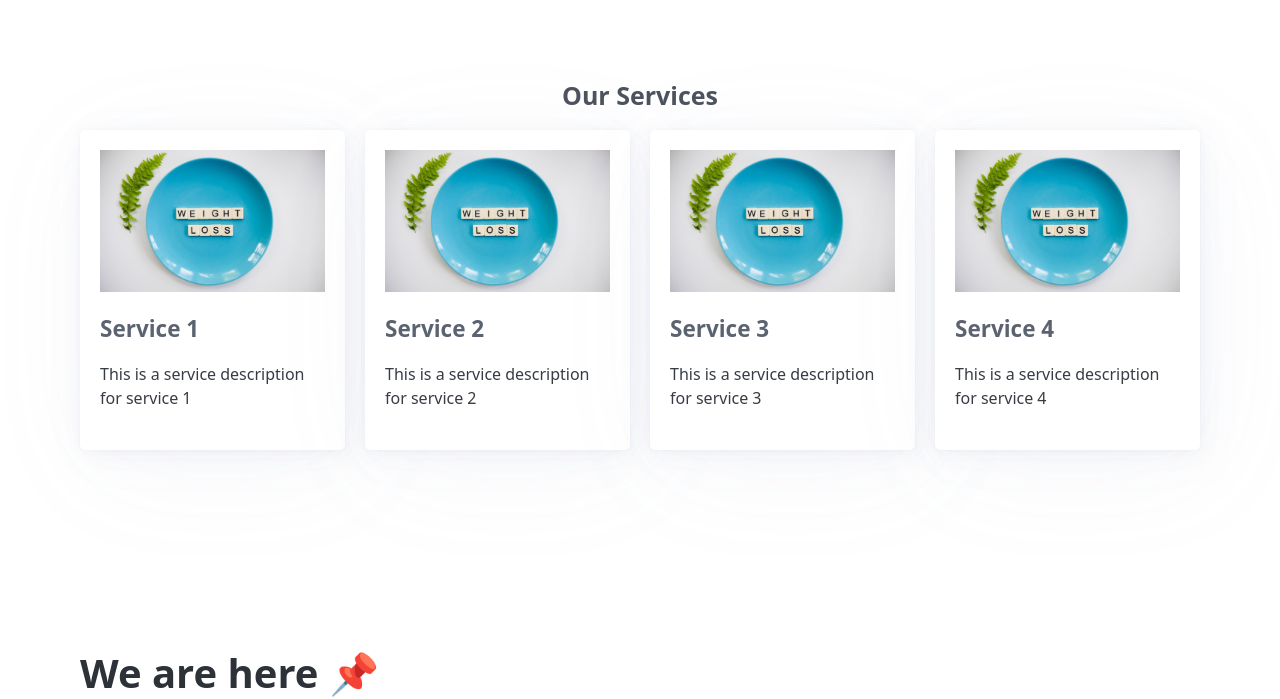
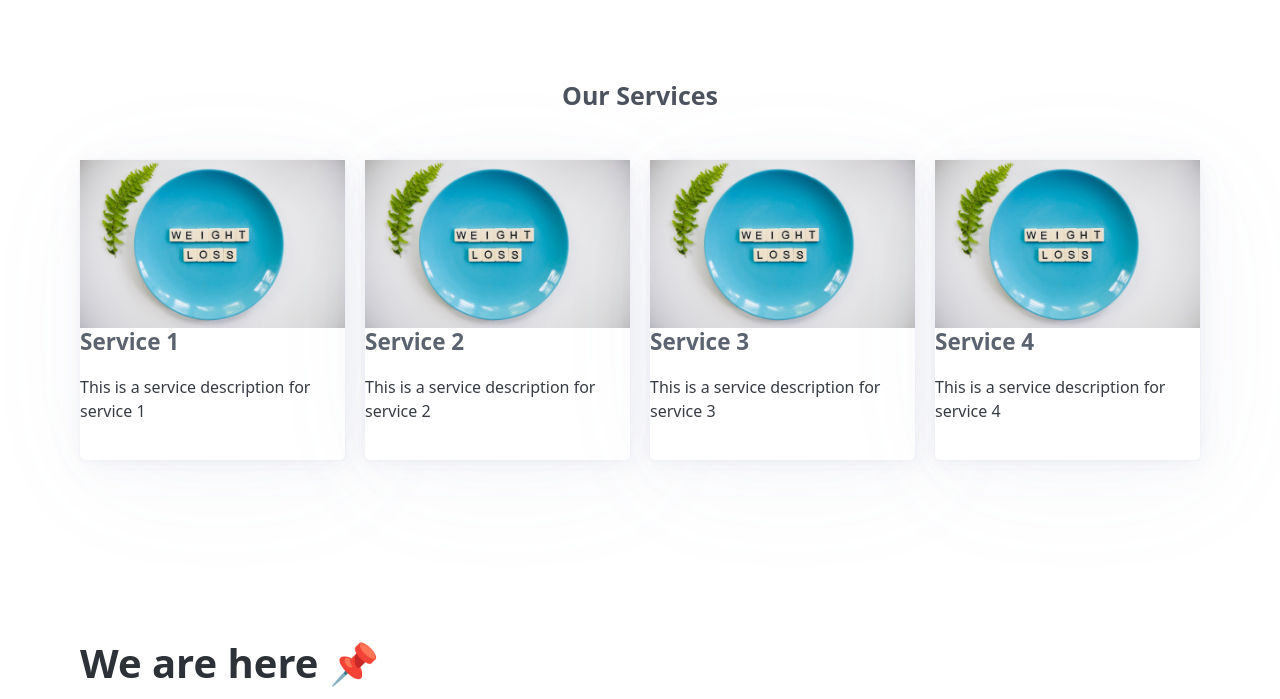
Before and after one commit to nedalturas/Elite-Body-Home, a website: page index.html in a window 1280 px wide. Shown: the part 940-1639 px from the top of the page. Drawn offline with nearby package versions, Linux system fonts and the light colour scheme.

Commit message:
Improved navigation bar, and service cards design

```diff
--- a/css/styles.css
+++ b/css/styles.css
@@ -19,7 +19,8 @@ body {
   display: flex;
   align-items: center;
   z-index: 100;
-  background-color: white;
+  background-color: rgba(255, 255, 255, 0.8);
+  backdrop-filter: blur(10px);
 }
 
 header {
@@ -64,11 +65,15 @@ header div input{
 
 #sect_service h4{
   text-align: center;
+  margin-bottom: 2em;
 }
 
 article{
+  margin: 0;
+  padding: 0;
   min-height: 300px;
-  max-width: 400px;
+  max-width: 700px;
+  min-width: 400px;
   transition: box-shadow 400ms ease;
 }
 
@@ -81,8 +86,8 @@ article img{
   width: 100%;
 }
 
-article h5{
-  margin-top: 1em;
+article div{
+  padding: .5em .5em 0 .5em;
 }
 
 article p{
```
